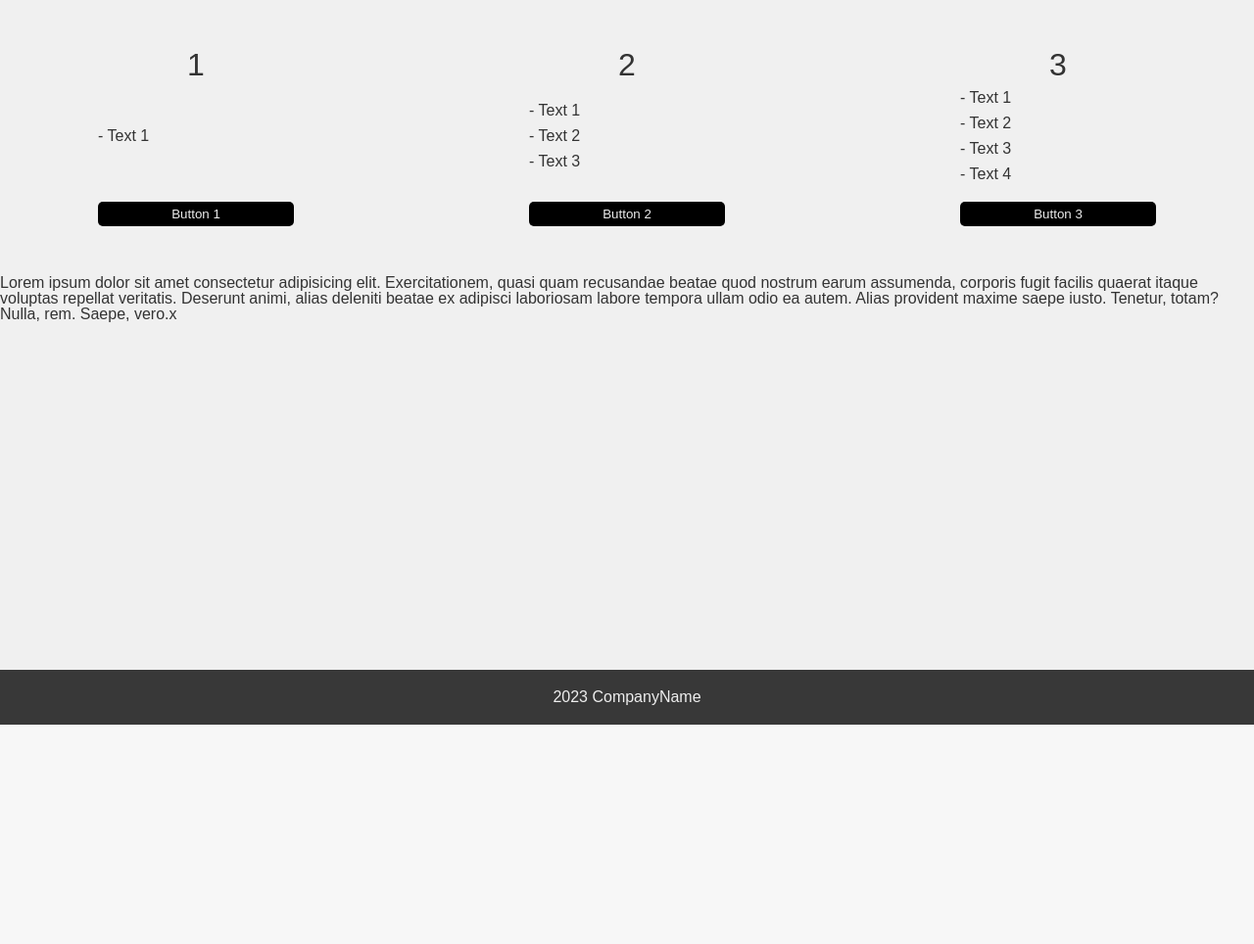
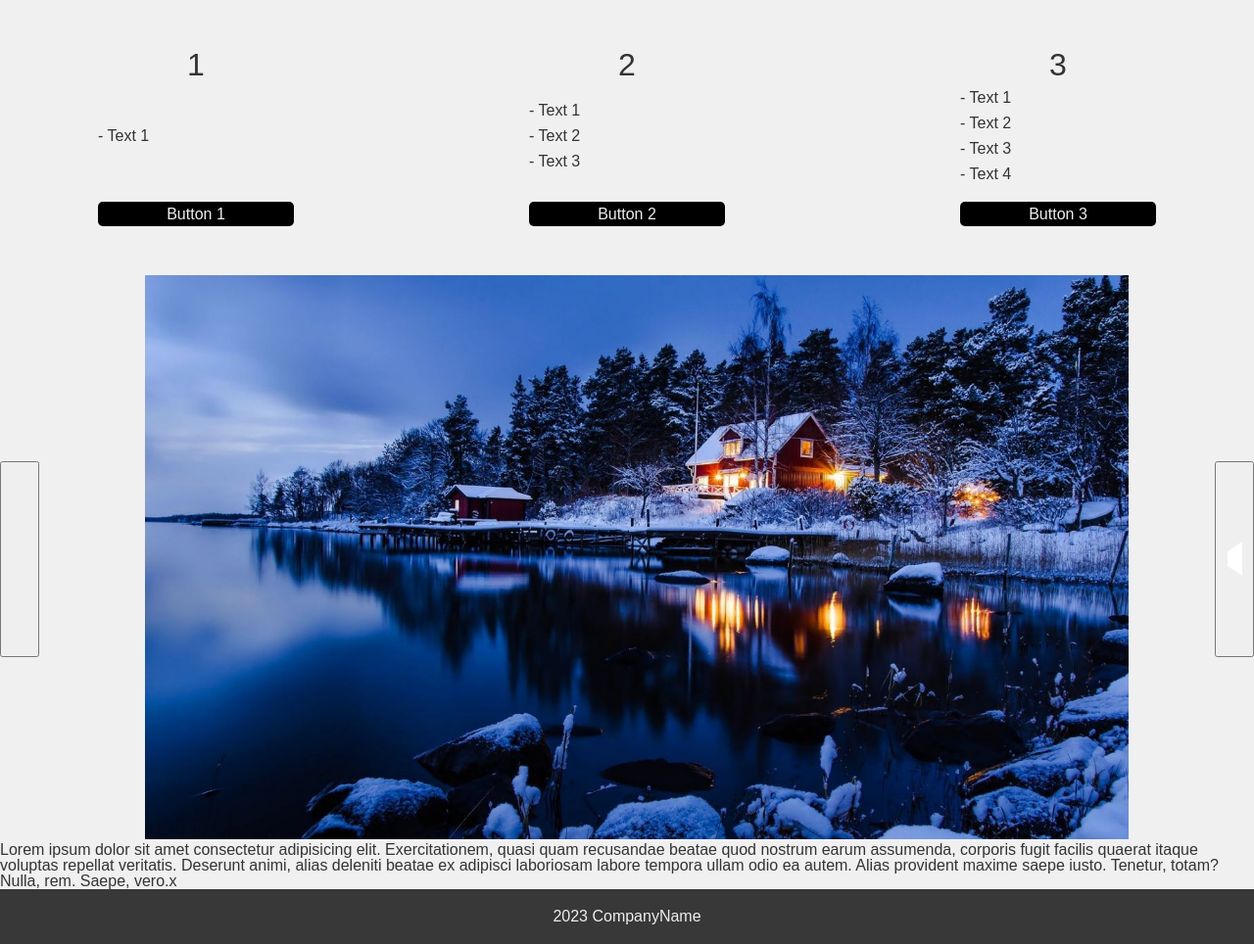
Before and after one commit to SadBatya/php_bootstrap_swiper-site, a PHP site: page / in a window 1280 px wide. Shown: the part 60-1024 px from the top of the page at 98% size. Before the commit the page ends 800 px from the top, so only its background shows below. Run offline with PHP 8.4, Linux system fonts and the light colour scheme.

Commit message:
сделал слайдер без адаптива

```diff
--- a/index.html
+++ b/index.html
@@ -73,6 +73,23 @@
           <button class="box_button">Button 3</button>
         </div>
       </div>
+      <div class="slider_container">
+        <button id="prev" class="slider_button prev"></button>
+        <div class="slider_inner">
+            <div class="slider_line">
+                <div class="slide">
+                    <img src="./images/image-1.jpeg" alt="image-1">
+                </div>
+                <div class="slide">
+                    <img src="./images/image-2.jpeg" alt="image-2">
+                </div>
+                <div class="slide">
+                    <img src="./images/image-3.jpeg" alt="image-3">
+                </div>
+            </div>
+        </div>
+        <button id="next" class="slider_button next"></button>
+      </div>
       <p class="description">
         Lorem ipsum dolor sit amet consectetur adipisicing elit. Exercitationem,
         quasi quam recusandae beatae quod nostrum earum assumenda, corporis
--- a/styles/style.css
+++ b/styles/style.css
@@ -40,7 +40,7 @@ body {
 }
 .logo {
   display: flex;
-  flex-direction: row;
+
   align-items: center;
   gap: 10px;
 }
@@ -53,13 +53,13 @@ body {
 }
 .navigation {
   display: flex;
-  flex-direction: row;
+
   gap: 10px;
   align-items: center;
 }
 .navigation__inner {
   display: flex;
-  flex-direction: row;
+
   gap: 10px;
   margin-right: 10px;
 }
@@ -73,7 +73,7 @@ body {
 }
 .boxes {
   display: flex;
-  flex-direction: row;
+
   justify-content: space-between;
   margin: 50px 100px;
 }
@@ -96,18 +96,62 @@ body {
 }
 .box_text > li {
   padding-bottom: 10px;
-  cursor: pointer;
 }
 .box_button {
+  display: flex;
+  align-items: center;
+  justify-content: center;
   width: 200px;
+  margin: 0 auto;
   height: 25px;
   background-color: var(--button-color-black);
   color: var(--button-text-white);
   border-radius: 5px;
   border: none;
   cursor: pointer;
+  font-size: 1rem;
 }
-.slider {
+
+.slider_container {
+  position: relative;
+  max-width: 1280px;
+  margin: 0 auto;
+  display: flex;
+  justify-content: space-between;
+  align-items: center;
+  gap: 20px;
+}
+
+.slider_inner{
+  width: 1024px;
+  overflow: hidden;
+}
+
+.slider_line {
+  display: flex;
+  position: relative;
+  left: 20px;
+  transition: all .3s;
+}
+
+.slide {
+  width: 1024px;
+}
+
+.slide img {
+  width: 1024px;
+}
+
+.slider_button {
+  width: 40px;
+  height: 200px;
+}
+
+.slider_button.next::before {
+  content: '';
+  border-style: solid;
+  border-width: 10px 15px 10px 0;
+  border-color: transparent #fff transparent transparent;
 }
 
 .description {
@@ -120,3 +164,17 @@ body {
   background-color: var(--backround-color);
   padding: 20px;
 }
+
+@media (max-width: 699px){
+  .boxes {
+    display: flex;
+    flex-direction: column;
+    justify-content: center;
+  }
+  .box {
+    margin-bottom: 50px;
+  }
+  .box_text {
+    text-align: center;
+  }
+}
```
Also changed, not shown: js/slider.js (+15 -28 lines), images/image-1.jpeg (added), images/image-2.jpeg (added), images/image-3.jpeg (added).
